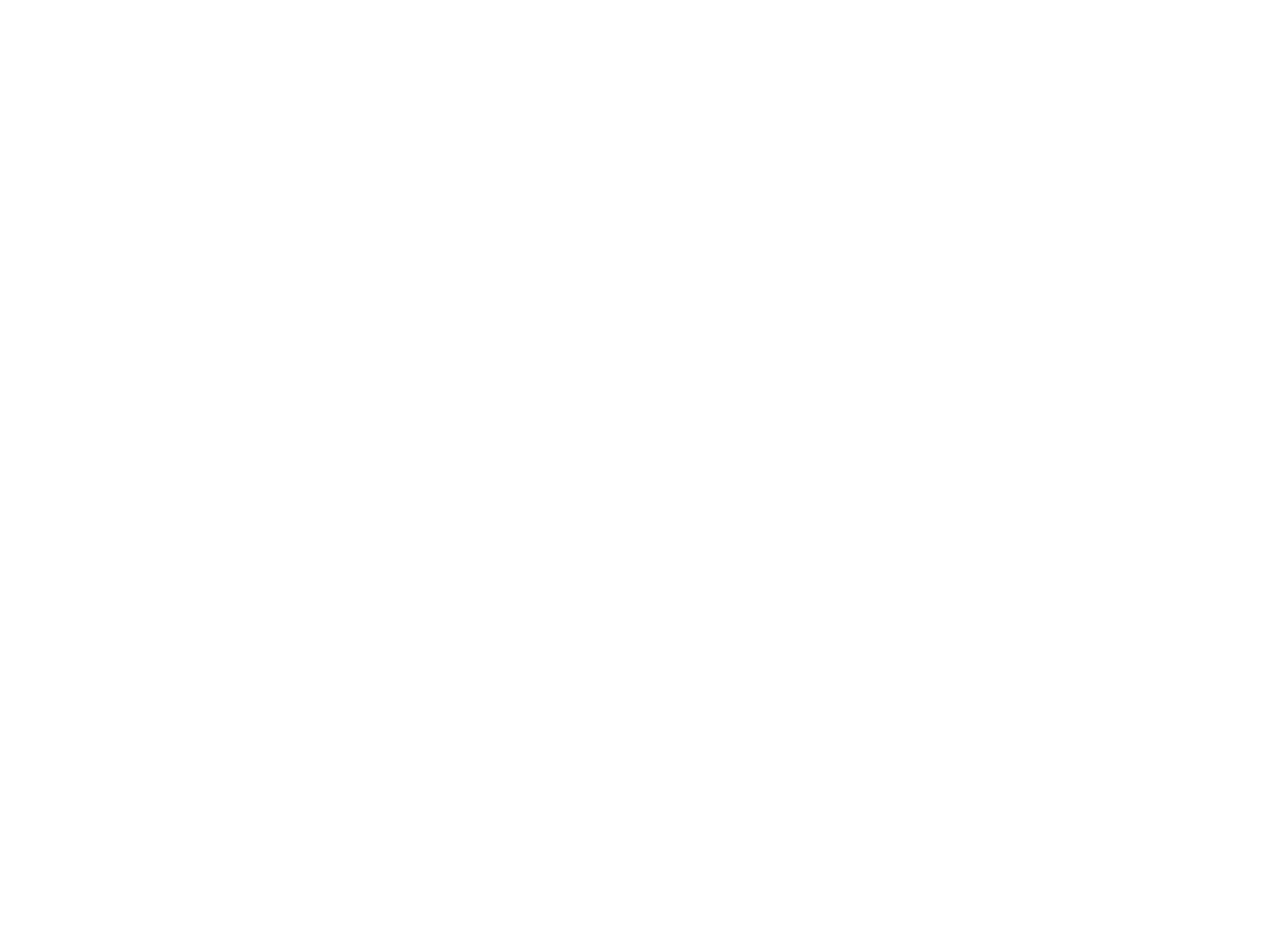
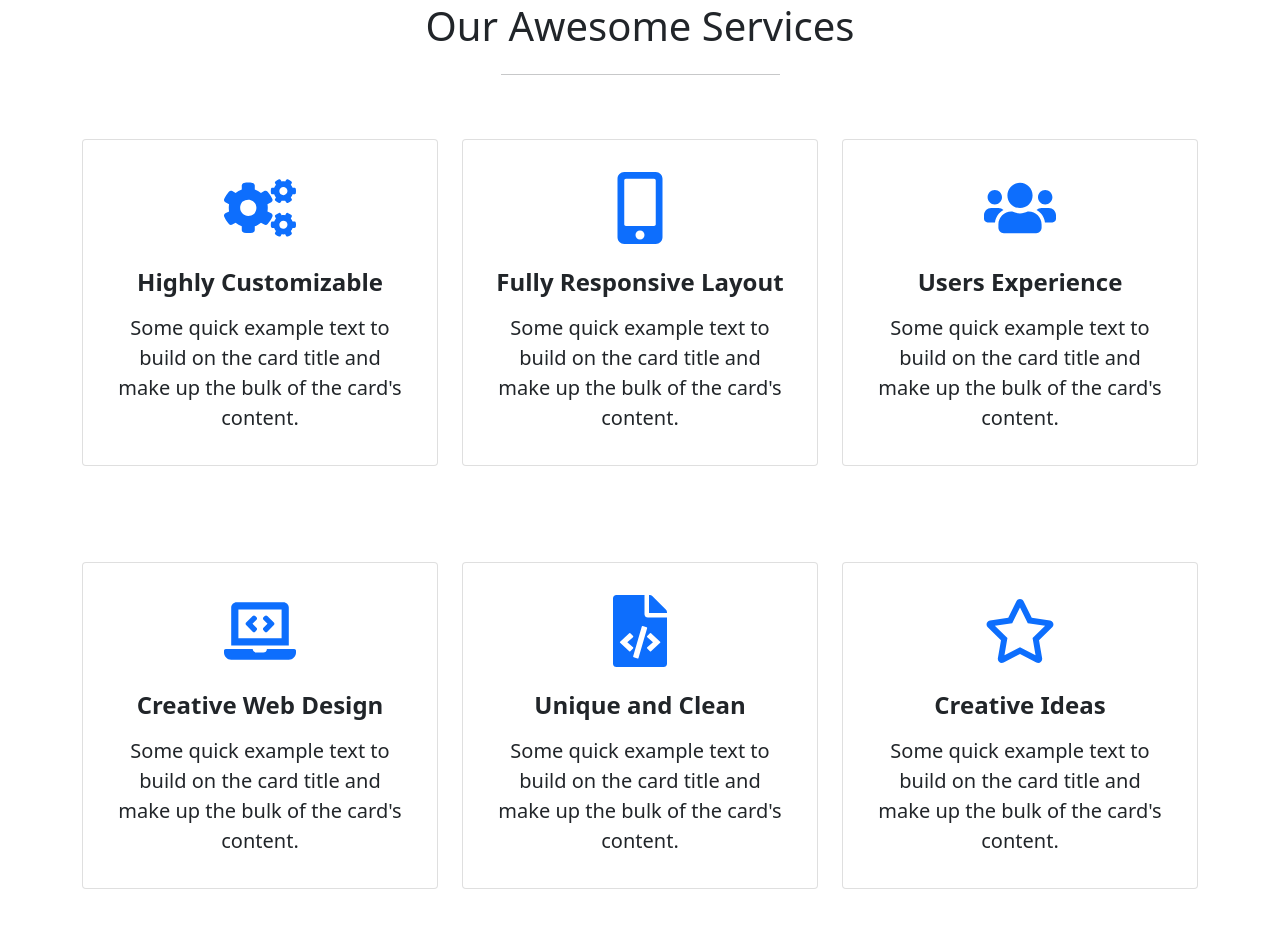
Before and after one commit to Fuad-Hashimov/User-Authentication-----MERN, a React (Create React App) app in the folder client/: page / in a window 1280 px wide. Shown: the part 1240-2168 px from the top of the page. Before the commit the page ends 1165 px from the top, so only its background shows below. Built offline with nearby package versions, Linux system fonts and the light colour scheme.

Commit message:
Add Services Comp

```diff
--- a/client/src/App.css
+++ b/client/src/App.css
@@ -1,6 +1,18 @@
-#home{
-  background: rgb(0,101,219);
+#home {
+  background: rgb(0, 101, 219);
 
-  background: linear-gradient(90deg, rgb(0,101,219) 50%,rgb(0,212,255,1 ) 100%);
+  background: linear-gradient(
+    90deg,
+    rgb(0, 101, 219) 50%,
+    rgb(0, 212, 255, 1) 100%
+  );
   min-height: 500px;
 }
+/* Cards */
+.card {
+  transition: all 0.5s ease;
+}
+.card:hover {
+  cursor: pointer;
+  box-shadow: 0 0.5rem 1rem rgba(0, 0, 0, 0.15);
+}
--- a/client/src/App.js
+++ b/client/src/App.js
@@ -3,6 +3,7 @@
 import About from './Components/About';
 import Home from './Components/Home';
 import Navbar from './Components/Navbar';
+import Services from './Components/Services';
 
 function App() {
   return (
@@ -10,6 +11,7 @@
       <Navbar/>
       <Home/>
       <About/>
+      <Services/>
     </>
   );
 }
--- a/client/src/Components/Home.js
+++ b/client/src/Components/Home.js
@@ -19,7 +19,7 @@
                 nulla pariatur. Excepteur sint occaecat cupidatat non proident,
                 sunt in culpa qui officia deserunt mollit anim id est laborum.
               </p>
-              <div className="buttons d-flex justify-content-center">
+              <div className="pb-4 buttons d-flex justify-content-center">
                 <button className="btn btn-light me-4 rounded-pill px-4 py-2">
                   Get Quote
                 </button>
--- /dev/null
+++ b/client/src/Components/Services.js
@@ -0,0 +1,117 @@
+import React from "react";
+import {
+  FaCogs,
+  FaMobileAlt,
+  FaUsers,
+  FaLaptopCode,
+  FaFileCode,
+  FaRegStar,
+} from "react-icons/fa";
+
+const Services = () => {
+  return (
+    <div>
+      <section id="services">
+        <div className="container my-5 py-5">
+          <div className="row">
+            <div className="col-12">
+              <h3 className="fs-5 text-center mb-0">Our Services</h3>
+              <h1 className="display-6 text-center mb-4">
+                Our <b>Awesome</b> Services
+              </h1>
+              <hr className="w-25 mx-auto" />
+            </div>
+          </div>
+          <div className="row">
+            <div className="col-12 col-md-4 mb-5 mt-5">
+              <div className="card p-3">
+                <div className="card-body text-center">
+                  <FaCogs className="display-2 mb-4 text-primary" />
+                  <h5 className="card-title mb-3 fs-4 fw-bold">
+                    Highly Customizable
+                  </h5>
+                  <p className="card-text lead">
+                    Some quick example text to build on the card title and make
+                    up the bulk of the card's content.
+                  </p>
+                </div>
+              </div>
+            </div>
+            <div className=" col-12 col-md-4 mb-5 mt-5">
+              <div className="card p-3">
+                <div className="card-body text-center">
+                  <FaMobileAlt className="display-2 mb-4 text-primary" />
+                  <h5 className="card-title mb-3 fs-4 fw-bold">
+                    Fully Responsive Layout
+                  </h5>
+                  <p className="card-text lead">
+                    Some quick example text to build on the card title and make
+                    up the bulk of the card's content.
+                  </p>
+                </div>
+              </div>
+            </div>
+            <div className="col-12 col-md-4 mb-5 mt-5">
+              <div className="card p-3">
+                <div className="card-body text-center">
+                  <FaUsers className="display-2 mb-4 text-primary" />
+                  <h5 className="card-title mb-3 fs-4 fw-bold">
+                    Users Experience
+                  </h5>
+                  <p className="card-text lead">
+                    Some quick example text to build on the card title and make
+                    up the bulk of the card's content.
+                  </p>
+                </div>
+              </div>
+            </div>
+            <div className="col-12  col-md-4 mb-5 mt-5">
+              <div className="card p-3">
+                <div className="card-body text-center">
+                  <FaLaptopCode className="display-2 mb-4 text-primary" />
+                  <h5 className="card-title mb-3 fs-4 fw-bold">
+                    Creative Web Design
+                  </h5>
+                  <p className="card-text lead">
+                    Some quick example text to build on the card title and make
+                    up the bulk of the card's content.
+                  </p>
+                </div>
+              </div>
+            </div>
+            <div className=" col-12  col-md-4 mb-5 mt-5">
+              <div className="card p-3">
+                <div className="card-body text-center">
+                  <FaFileCode className="display-2 mb-4 text-primary" />
+                  <h5 className="card-title mb-3 fs-4 fw-bold">
+                    Unique and Clean
+                  </h5>
+                  <p className="card-text lead">
+                    Some quick example text to build on the card title and make
+                    up the bulk of the card's content.
+                  </p>
+                </div>
+              </div>
+            </div>
+            <div className="col-12  col-md-4 mb-5 mt-5">
+              <div className="card p-3">
+                <div className="card-body text-center">
+                  <FaRegStar className="display-2 mb-4 text-primary" />
+                  <h5 className="card-title mb-3 fs-4 fw-bold">
+                    Creative Ideas
+                  </h5>
+                  <p className="card-text lead">
+                    Some quick example text to build on the card title and make
+                    up the bulk of the card's content.
+                  </p>
+                </div>
+              </div>
+            </div>
+          </div>
+        </div>
+      </section>
+    </div>
+  );
+};
+
+export default Services;
```
